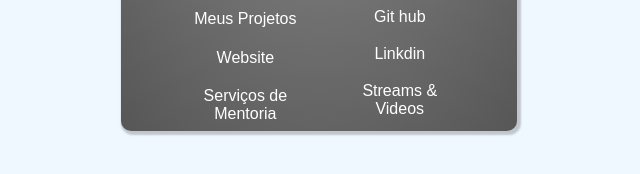
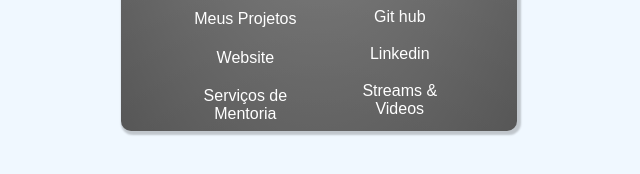
Before and after one commit to dev-anderson-rodrigues/CardLinknabio, a plain HTML site: page index.html in a window 1280 px wide. Shown: the part 484-658 px from the top of the page, 321-961 px from the left. Drawn offline with Linux system fonts and the light colour scheme.

Commit message:
Update index.html

```diff
--- a/index.html
+++ b/index.html
@@ -159,7 +159,7 @@
         <div class="abilities">
           <a href="https://api.whatsapp.com/send?phone=5548988563774&text=SUA_MENSAGEM"class="link-acess">Parcerias</a>
           <a href="https://github.com/AndersonRodrigues1" class="link-acess">Git hub</a>
-          <a href="https://www.linkedin.com/in/anderson-rodrigues-055ba4226/" class="link-acess">Linkdin</a>
+          <a href="https://www.linkedin.com/in/anderson-rodrigues-055ba4226/" class="link-acess">Linkedin</a>
           <a href="https://www.twitch.tv/mr_brown_gameplays" class="link-acess">Streams & Videos</a>
         </div>
 
```
